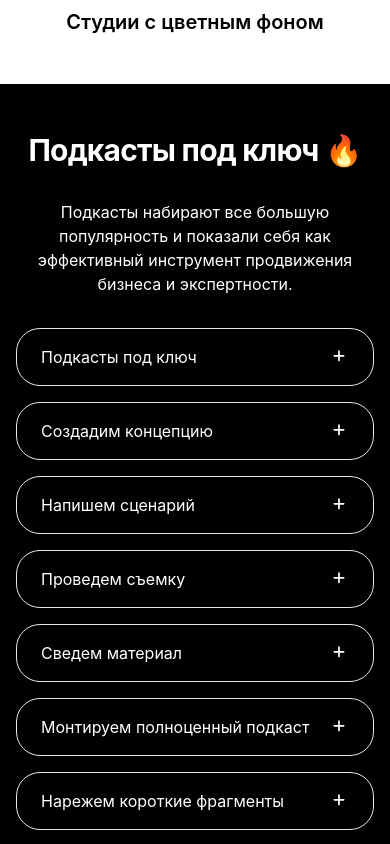
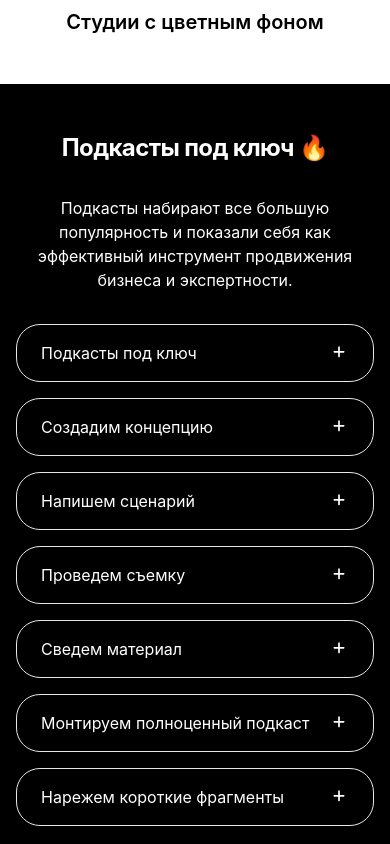
Before and after one commit to romartiny/Hires-Landing-React, a React (Create React App) app: page / in a window 390 px wide. Shown: the part 2040-2884 px from the top of the page. Built offline with nearby package versions, Linux system fonts and the light colour scheme.

Commit message:
finish blocks and reload elements

```diff
--- a/src/components/PagesComponents/Home/Contacts/Contacts.jsx
+++ b/src/components/PagesComponents/Home/Contacts/Contacts.jsx
@@ -10,7 +10,7 @@ const Contacts = () => {
         <section id="contacts" className="bg-black">
             <Container className="py-12 sm:py-16">
                 <div className="flex justify-between items-center flex-col md:flex-row">
-                    <h2 className="text-3xl font-bold text-white tracking-tight">{contactsData.title}</h2>
+                    <h2 className="text-2xl text-white md:text-3xl font-bold tracking-tight text-center md:text-left">{contactsData.title}</h2>
                     <div className="pt-8 md:pt-0">
                         <Link to={contactsData.runMove.link} target="_blank" rel="noopener noreferrer" className="text-white border rounded-3xl px-5 py-2 ml-0 md:ml-5 hover:bg-white hover:text-black transition duration-300">{contactsData.runMove.title}</Link>
                         <Link to={contactsData.driveMove.link} target="_blank" rel="noopener noreferrer" className="text-white border rounded-3xl px-5 py-2 ml-5 hover:bg-white hover:text-black transition duration-300">{contactsData.driveMove.title}</Link>
--- a/src/components/PagesComponents/Home/PodcastsKey/PodcastsKey.jsx
+++ b/src/components/PagesComponents/Home/PodcastsKey/PodcastsKey.jsx
@@ -8,7 +8,7 @@ const PodcastsKey = () => {
         <div className="bg-black">
             <Container className="py-12 sm:py-16">
                 <div className="flex justify-between items-center flex-col md:flex-row">
-                    <h2 className="text-3xl font-bold text-white tracking-tight">{podcastsKey.title}</h2>
+                    <h2 className="text-2xl text-white md:text-3xl font-bold tracking-tight text-center md:text-left">{podcastsKey.title}</h2>
                 </div>
                 <div className="flex flex-col pt-6">
                     <div className="flex flex-row pt-2 pb-4">
```
